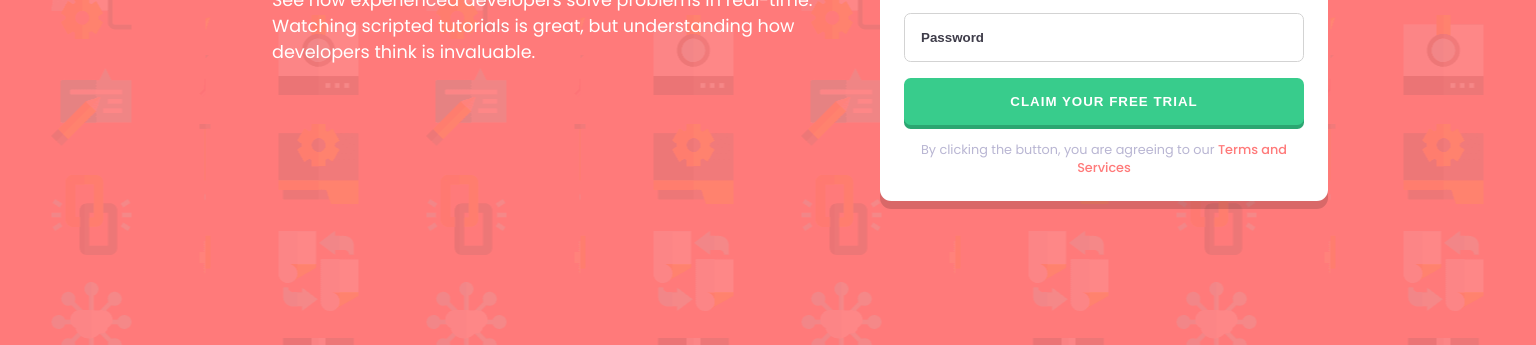
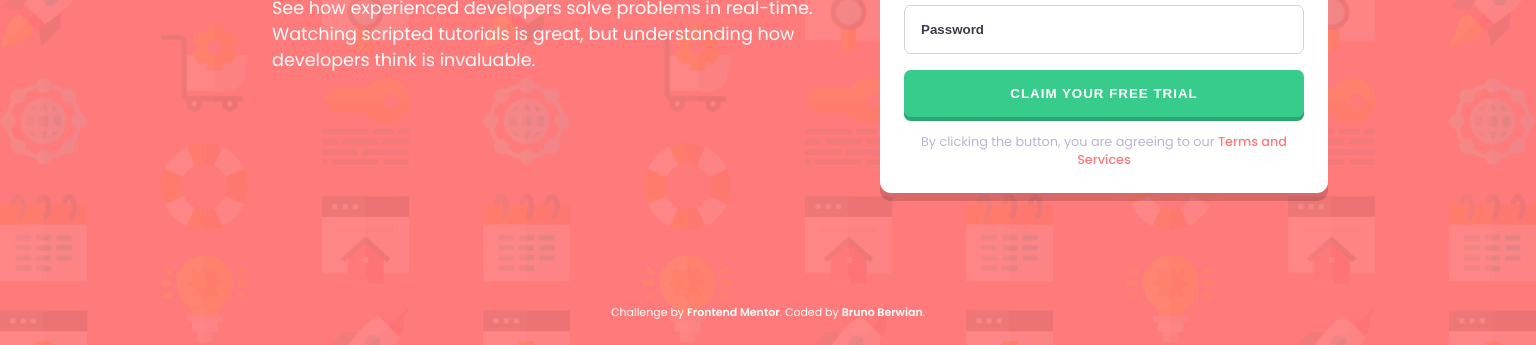
Before and after one commit to brunobwn/intro-component-with-signup-form, a plain HTML site: page index.html in a window 1536 px wide. Shown: the part 455-800 px from the top of the page. Drawn offline with Linux system fonts and the light colour scheme.

Commit message:
add footer

```diff
--- a/index.html
+++ b/index.html
@@ -86,13 +86,14 @@
         </div>
       </section>
     </main>
-    <!--      -->
-
-    <!-- <footer>
-    <p class="attribution">
-      Challenge by <a href="https://www.frontendmentor.io?ref=challenge" target="_blank">Frontend Mentor</a>.
-      Coded by <a href="#">Your Name Here</a>.
-    </p>
-  </footer> -->
+    <footer>
+      <p class="attribution">
+        Challenge by
+        <a href="https://www.frontendmentor.io?ref=challenge" target="_blank"
+          >Frontend Mentor</a
+        >. Coded by
+        <a href="https://github.com/brunobwn" target="_blank">Bruno Berwian</a>.
+      </p>
+    </footer>
   </body>
 </html>
--- a/style.css
+++ b/style.css
@@ -24,6 +24,8 @@ body {
 }
 
 body {
+  display: grid;
+  place-items: center;
   background-color: var(--red);
   background-image: url("/images/bg-intro-mobile.png");
   background-position: center;
@@ -33,14 +35,12 @@ body {
 
 main {
   max-width: 40rem;
-  min-height: calc(100vh - 3em);
   display: flex;
   flex-direction: column;
   justify-content: center;
-  margin: 0 auto;
 }
 
-section.landing-text {
+.landing-text {
   color: white;
   text-align: center;
   display: flex;
@@ -88,7 +88,7 @@ section.landing-text {
   gap: 1em;
 }
 
-input.inputs,
+.inputs,
 .register-btn-submit {
   width: 100%;
   border: 1px solid lightgray;
@@ -97,7 +97,7 @@ input.inputs,
   outline: none;
 }
 
-input.inputs::placeholder {
+.inputs::placeholder {
   color: var(--dark-blue);
   font-weight: 600;
 }
@@ -158,28 +158,33 @@ a:is(:active, :link, :visited) {
   font-weight: 500;
 }
 
+footer {
+  align-self: end;
+}
+
 .attribution {
   font-size: 11px;
   text-align: center;
+  color: white;
+  margin-top: 2rem;
 }
 
 .attribution a {
-  color: hsl(228, 45%, 44%);
+  color: white;
+  font-weight: 600;
 }
 
 @media screen and (min-width: 1440px) {
   body {
-    display: grid;
-    place-items: center;
-    /* padding: clamp(5em, 10vw, 20em); */
+    background-image: url("/images/bg-intro-desktop.png");
+    background-size: cover;
   }
 
   main {
+    align-self: end;
     max-width: 70rem;
-    min-height: 100%;
     display: grid;
     grid-template-columns: 1.2fr 0.8fr;
-    margin: 0 auto;
   }
 
   .wrapper {
@@ -187,6 +192,7 @@ a:is(:active, :link, :visited) {
     flex-direction: column;
   }
   .landing-text {
+    margin-bottom: 0;
     padding: 4em;
     text-align: left !important;
   }
@@ -198,4 +204,8 @@ a:is(:active, :link, :visited) {
   .wrapper {
     justify-content: center;
   }
+
+  .attribution {
+    margin-top: 0;
+  }
 }
```
